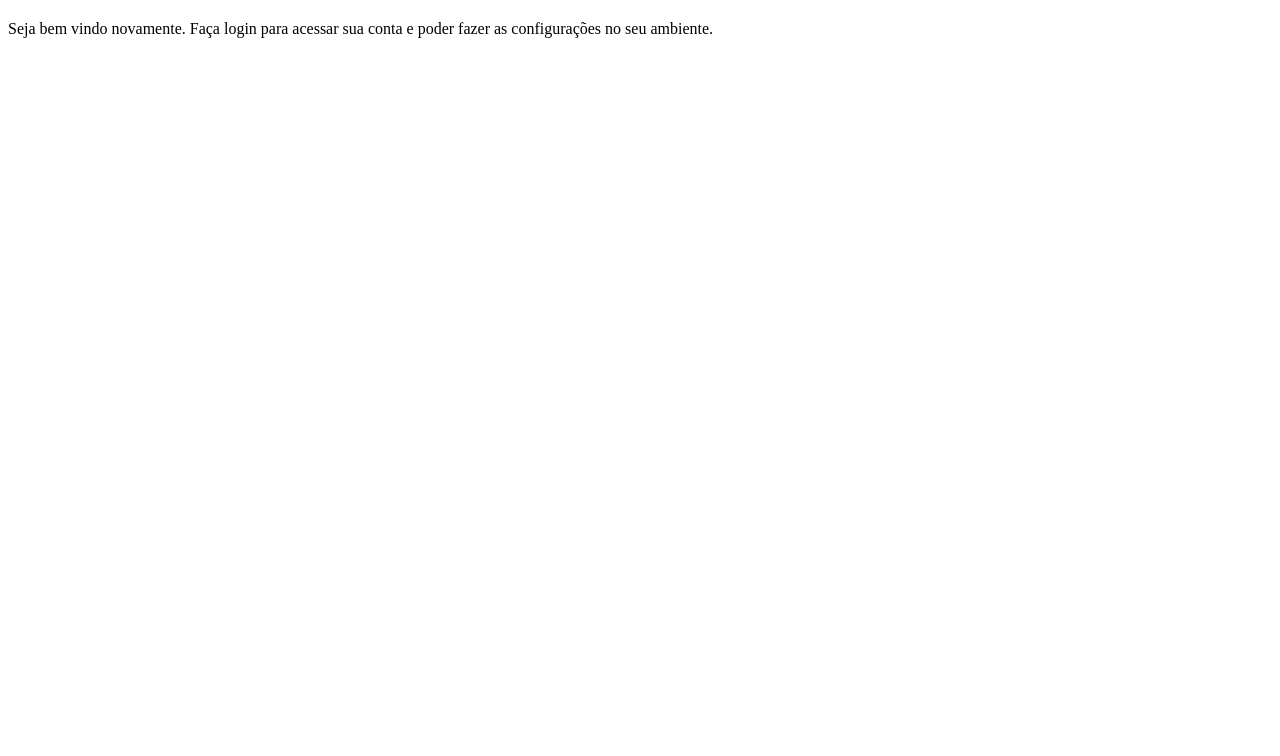
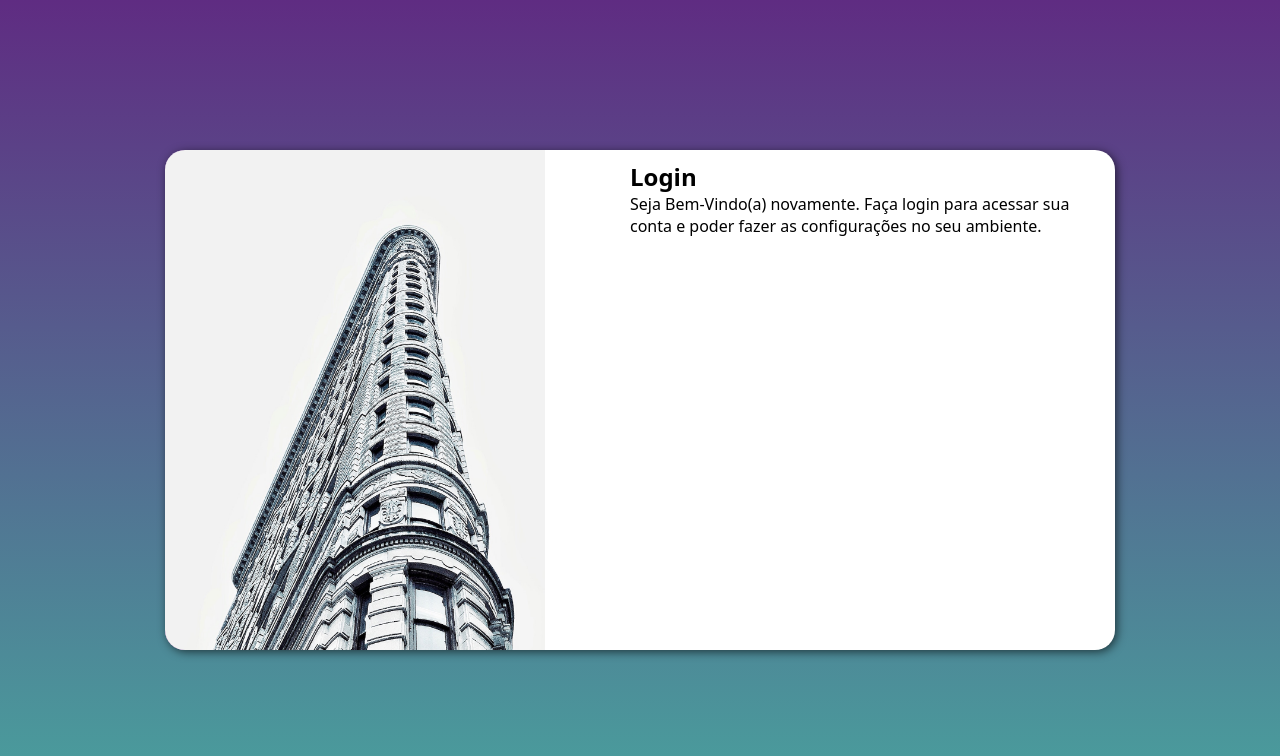
Before and after one commit to renzopereira/Projeto-Login, a plain HTML site: page index.html in a window 1280 px wide. Drawn offline with Linux system fonts and the light colour scheme.

Commit message:
media query

```diff
--- /dev/null
+++ b/estilos/media-query.css
@@ -0,0 +1,47 @@
+@charset "UTF-8";
+
+@media screen and (min-width: 768px) and (max-width: 992px) {
+
+    body {
+        background-image: linear-gradient(to top, #49a09d, #5f2c82);
+    }
+
+    section#login {
+        width: 80vw;
+    }
+
+    section#login > div#imagem {
+        float: left;
+        width: 30%;
+        height: 100%;
+    }
+
+    section#login > div#formulario {
+        float: right;
+        width: 60%;
+    }
+}
+
+@media screen and (min-width: 992px) {
+
+    body {
+        background-image: linear-gradient(to top, #49a09d, #5f2c82);
+    }
+
+    section#login {
+        width: 950px;
+    }
+
+    section#login > div#imagem {
+        float: left;
+        width: 40%;
+        height: 100%;
+    }
+
+    section#login > div#formulario {
+        float: right;
+        width: 50%;
+    }
+
+
+}
--- a/estilos/style.css
+++ b/estilos/style.css
@@ -5,3 +5,49 @@
    lilas: #5f2c82
 
 */
+
+* {
+    font-family: system-ui, -apple-system, BlinkMacSystemFont, 'Segoe UI', Roboto, Oxygen, Ubuntu, Cantarell, 'Open Sans', 'Helvetica Neue', sans-serif;
+    margin: 0px;
+    padding: 0px;
+}
+
+html, body {
+    background-color: #5f2c82;
+    width: 100vw;
+    height: 100vh;
+}
+
+main {
+    position: relative;
+    width: 100vw;
+    height: 100vh;
+}
+
+section#login {
+    position: absolute;
+    top: 50%;
+    left: 50%;
+    transform: translate(-50%, -50%);
+    overflow: hidden;
+    background-color: white;
+    width: 250px;
+    height: 500px;
+    border-radius: 20px;
+    box-shadow: 2px 2px 10px rgba(0, 0, 0, 0.603);
+    transition: width 0.3s, height 0.3s;
+    transition-timing-function: ease;
+}
+
+section#login > div#imagem {
+    display: block;
+    background: #5f2c82 url(../imagens/predio-inicial.jpg) no-repeat;
+    background-position: center center;
+    background-size: cover;
+    height: 200px;
+}
+
+section#login > div#formulario {
+    display: block;
+    padding: 10px;
+}
--- a/index.html
+++ b/index.html
@@ -6,6 +6,7 @@
     <meta name="viewport" content="width=device-width, initial-scale=1.0">
     <title>Projeto Login</title>
     <link rel="stylesheet" href="estilos/style.css">
+    <link rel="stylesheet" href="estilos/media-query.css">
 </head>
 <body>
     <main>
@@ -14,8 +15,8 @@
 
             </div>
             <div id="formulario">
-                <h1></h1>
-                <p>Seja bem vindo novamente. Faça login para acessar sua conta e poder fazer as configurações no seu ambiente.</p>
+                <h1>Login</h1>
+                <p>Seja Bem-Vindo(a) novamente. Faça login para acessar sua conta e poder fazer as configurações no seu ambiente.</p>
                 <form action="login.php" method="post">
 
                 </form>
```
